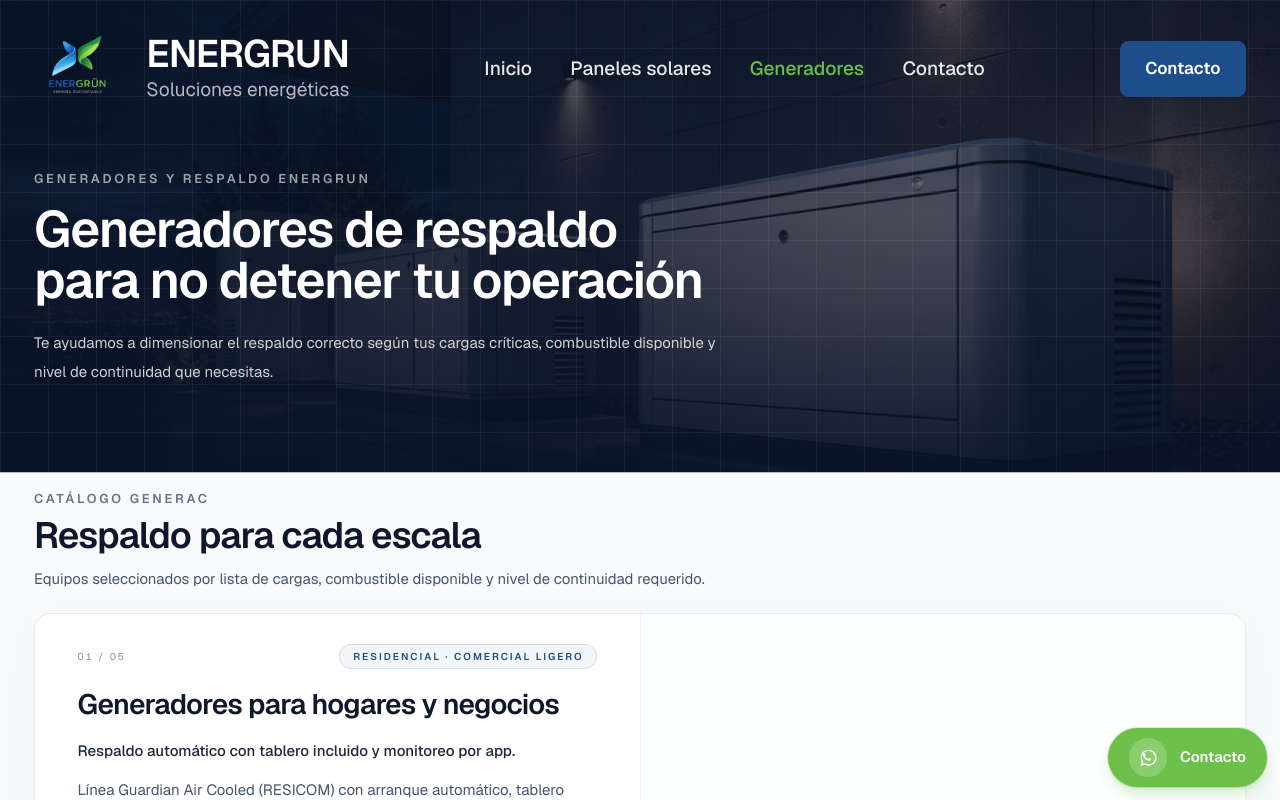
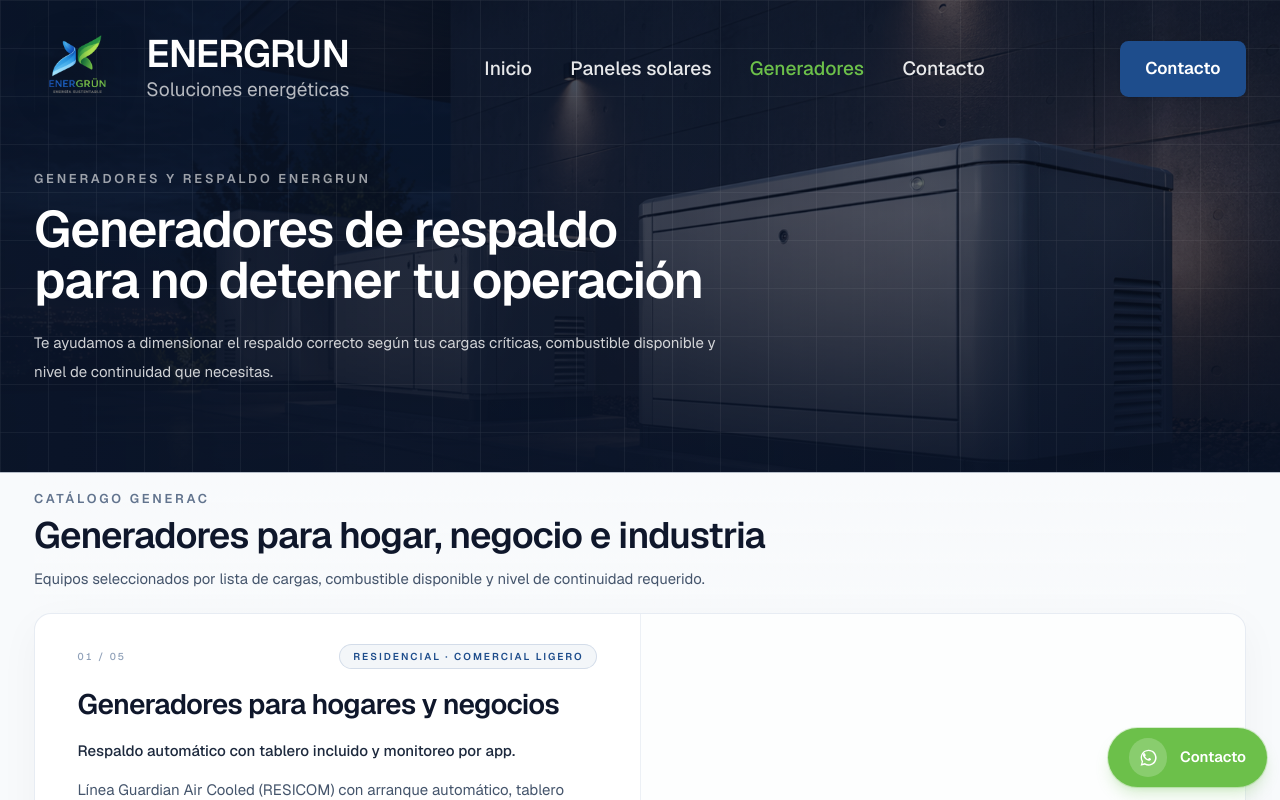
Before and after one commit to NFTSkull/energrun, a Next.js app: page /generadores in a window 1280 px wide. Shown: the top 800 px of the page. Built offline with nearby package versions, Linux system fonts and the light colour scheme.

Commit message:
copy(generadores): actualizar titular del catálogo Generac
Sustituye "Respaldo para cada escala" por un mensaje más claro alineado con las líneas residencial, comercial e industrial.

Co-authored-by: Cursor <cursoragent@cursor.com>

```diff
--- a/src/app/_components/sections/GeneratorsCatalog.tsx
+++ b/src/app/_components/sections/GeneratorsCatalog.tsx
@@ -89,7 +89,7 @@ export function GeneratorsCatalog(props: { whatsappHref: string; evaluationHref?
           className="reveal-t mt-1.5 text-balance text-3xl font-semibold tracking-tight text-slate-900 sm:text-[2.15rem]"
           data-stagger="1"
         >
-          Respaldo para cada escala
+          Generadores para hogar, negocio e industria
         </h2>
         <p
           className="reveal-t mt-2 max-w-2xl text-sm leading-6 text-slate-600"
```
Also changed, not shown: 2 other files (tests, documents, lock files or other folders).
